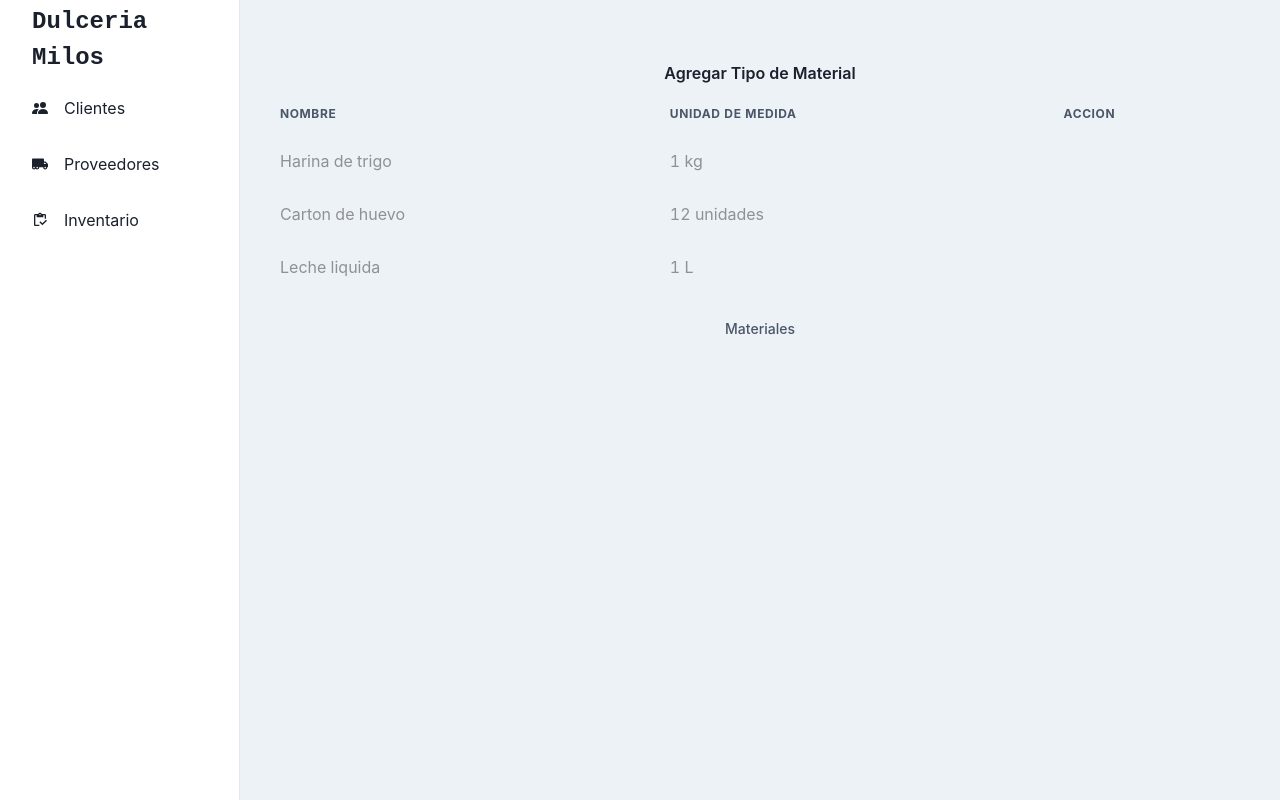
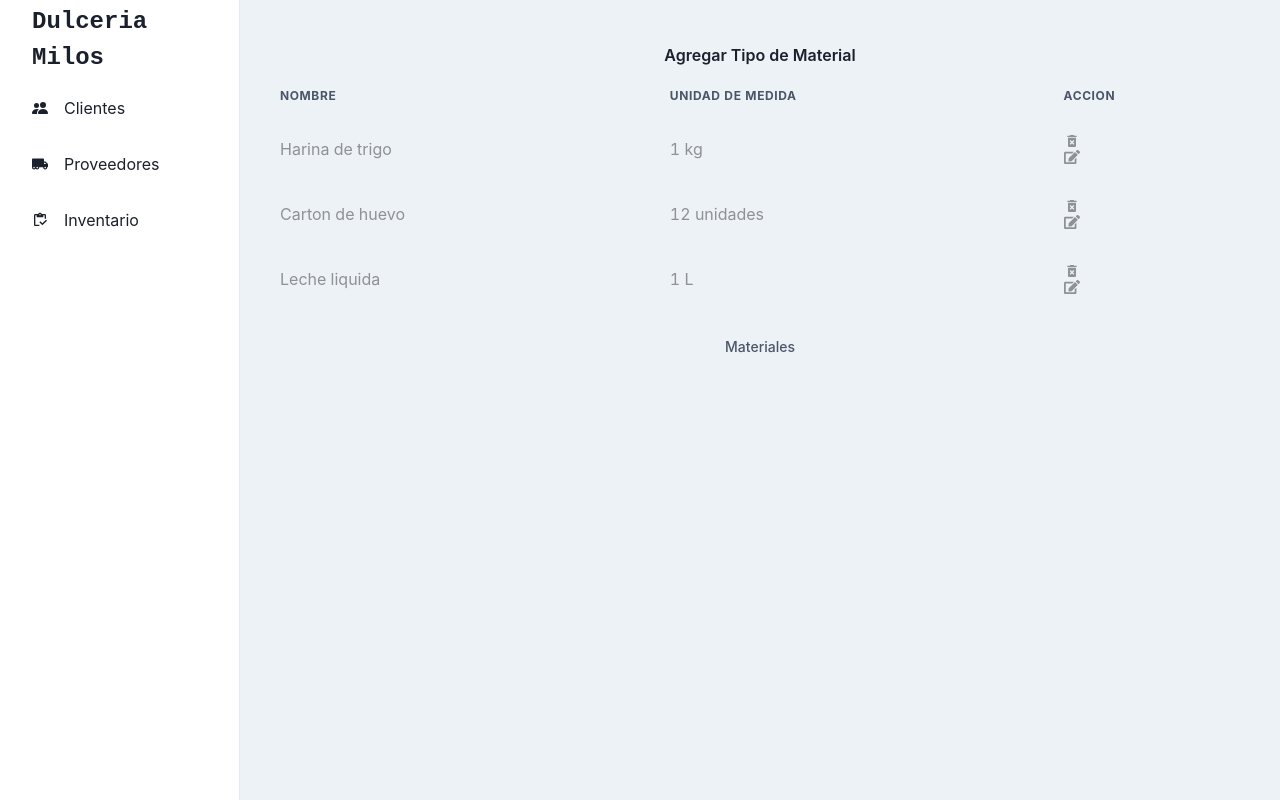
Before and after one commit to DavidJMS/Milos, a React (Vite) app: page /tipo-de-materiales in a window 1280 px wide. Built offline with nearby package versions, Linux system fonts and the light colour scheme.

Commit message:
Agregando iconos

```diff
--- a/src/pages/TipoMaterial.jsx
+++ b/src/pages/TipoMaterial.jsx
@@ -1,4 +1,11 @@
 import React from "react"
+
+import {
+  MdDeleteForever,
+} from 'react-icons/md';
+import {
+  FaEdit,
+} from 'react-icons/fa';
 
 import SimpleTable from "../component/Table"
 import SimpleSidebar from "../component/SimpleSidebar"
@@ -9,9 +16,9 @@ const TipoMaterial = () => {
   const title = "Materiales"
   const fields = ["Nombre", "Unidad de medida", "Accion"]
   const values = [
-    ["Harina de trigo", "1 kg"],
-    ["Carton de huevo", "12 unidades"],
-    ["Leche liquida", "1 L"],
+    ["Harina de trigo", "1 kg", <><MdDeleteForever /><FaEdit /></>],
+    ["Carton de huevo", "12 unidades", <><MdDeleteForever /><FaEdit /></>],
+    ["Leche liquida", "1 L", <><MdDeleteForever /><FaEdit /></>],
   ]
   return (
     <SimpleSidebar>
```
